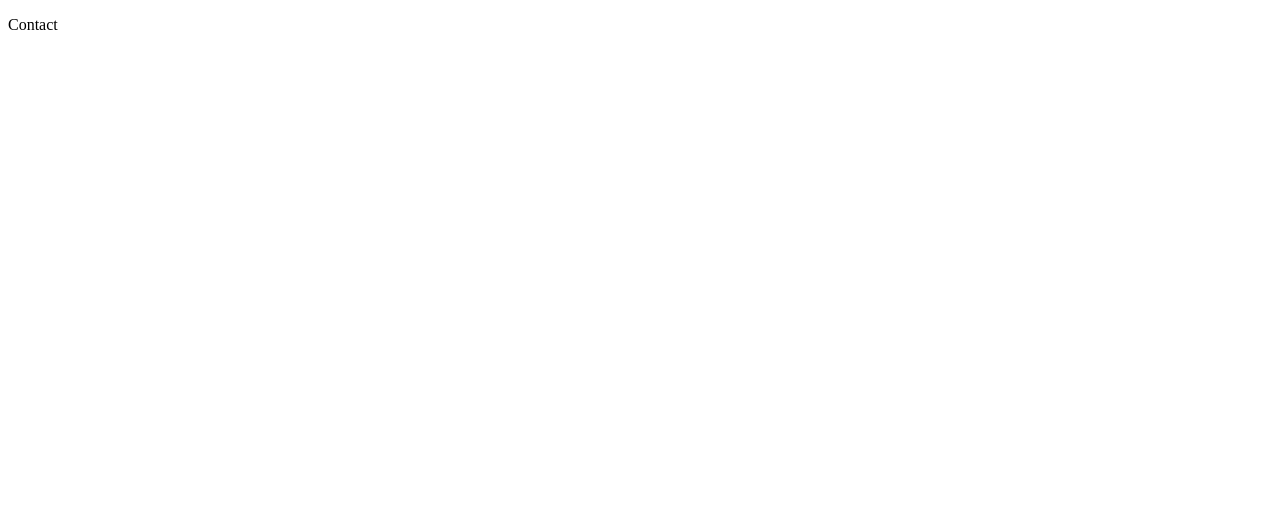
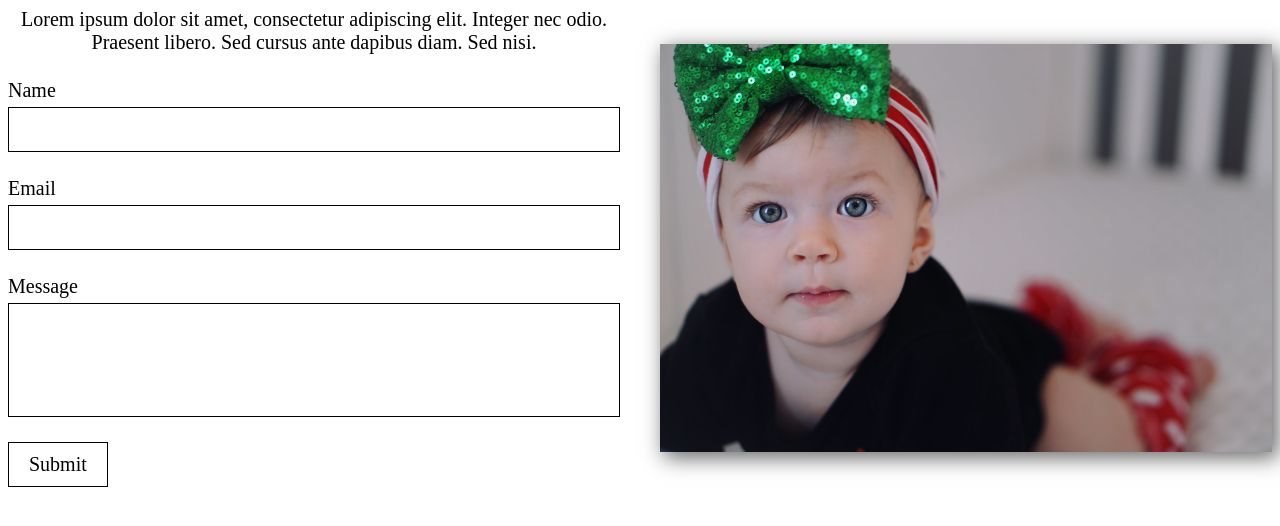
Before and after one commit to bradgarropy/photogarropy.com, a Gatsby site: page /contact in a window 1280 px wide. Built offline with nearby package versions, Linux system fonts and the light colour scheme; Gatsby itself is replaced by a stand-in of ours.

Commit message:
contact page.

```diff
--- a/src/pages/contact.jsx
+++ b/src/pages/contact.jsx
@@ -1,27 +1,50 @@
 import React from "react"
-import PropTypes from "prop-types"
+
+// styles
+import "../scss/Contact.scss"
 
 
-const Contact = (props) => {
+const Contact = () => {
 
     return (
 
-        <p>Contact</p>
+        <div className="contact">
+
+            <div>
+
+                <p>Lorem ipsum dolor sit amet, consectetur adipiscing elit. Integer nec odio. Praesent libero. Sed cursus ante dapibus diam. Sed nisi.</p>
+
+                <form id="contact-form" className="contact-form">
+
+                    <div className="contact-form-field">
+                        <label>Name</label>
+                        <input type="text" name="name"/>
+                    </div>
+
+                    <div className="contact-form-field">
+                        <label>Email</label>
+                        <input type="email" name="email"/>
+                    </div>
+
+                    <div className="contact-form-field">
+                        <label>Message</label>
+                        <textarea rows="4" name="message"></textarea>
+                    </div>
+
+                    <button>Submit</button>
+
+                </form>
+
+            </div>
+
+            <img src="images/img_8859.jpg"/>
+
+        </div>
 
     )
 
 }
 
 
-Contact.propTypes = {
-
-}
-
-
-Contact.defaultProps = {
-
-}
-
-
 // export
 export default Contact
--- /dev/null
+++ b/src/scss/Contact.scss
@@ -0,0 +1,70 @@
+@import "colors";
+
+.contact {
+
+    display: grid;
+    grid-template-columns: 1fr 1fr;
+    align-items: center;
+    column-gap: 2.5rem;
+    font-size: 1.25rem;
+
+    p {
+        text-align: center;
+        margin: 0rem 0rem 1.5626rem 0rem;
+    }
+
+    .contact-form {
+
+        display: grid;
+        grid-template-rows: repeat(4, auto);
+        row-gap: 1.5625rem;
+
+        .contact-form-field {
+
+            display: grid;
+            grid-template-rows: repeat(2, auto);
+            row-gap: 0.3125rem;
+
+            label {
+                display: block;
+            }
+
+            input {
+                width: 100%;
+                padding: 0.625rem 1.25rem;
+                font-size: 1.25rem;
+                font-family: inherit;
+                border: 1px solid $black;
+                box-sizing: border-box;
+            }
+
+            textarea {
+                width: 100%;
+                padding: 0.625rem 1.25rem;
+                font-size: 1.25rem;
+                font-family: inherit;
+                border: 1px solid $black;
+                box-sizing: border-box;
+                resize: none;
+            }
+
+        }
+
+        button {
+            padding: 0.625rem 1.25rem;
+            font-size: 1.25rem;
+            font-family: inherit;
+            border: 1px solid $black;
+            background-color: white;
+            width: fit-content;
+            cursor: pointer;
+        }
+
+    }
+
+    img {
+        width: 100%;
+        box-shadow: 5px 5px 20px 1px $grey;
+    }
+
+}
--- a/src/scss/_colors.scss
+++ b/src/scss/_colors.scss
@@ -1,2 +1,3 @@
 $pink: lavenderblush;
 $grey: dimgrey;
+$black: black;
```
